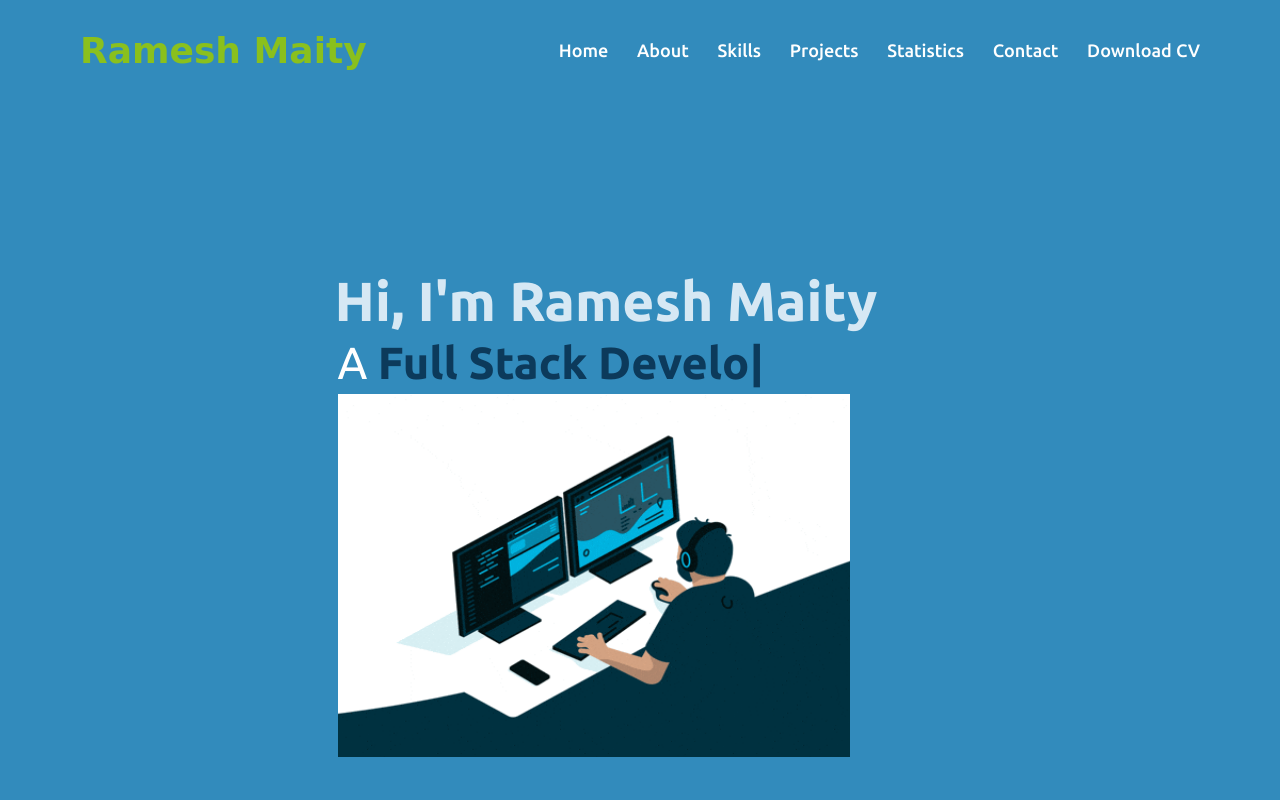
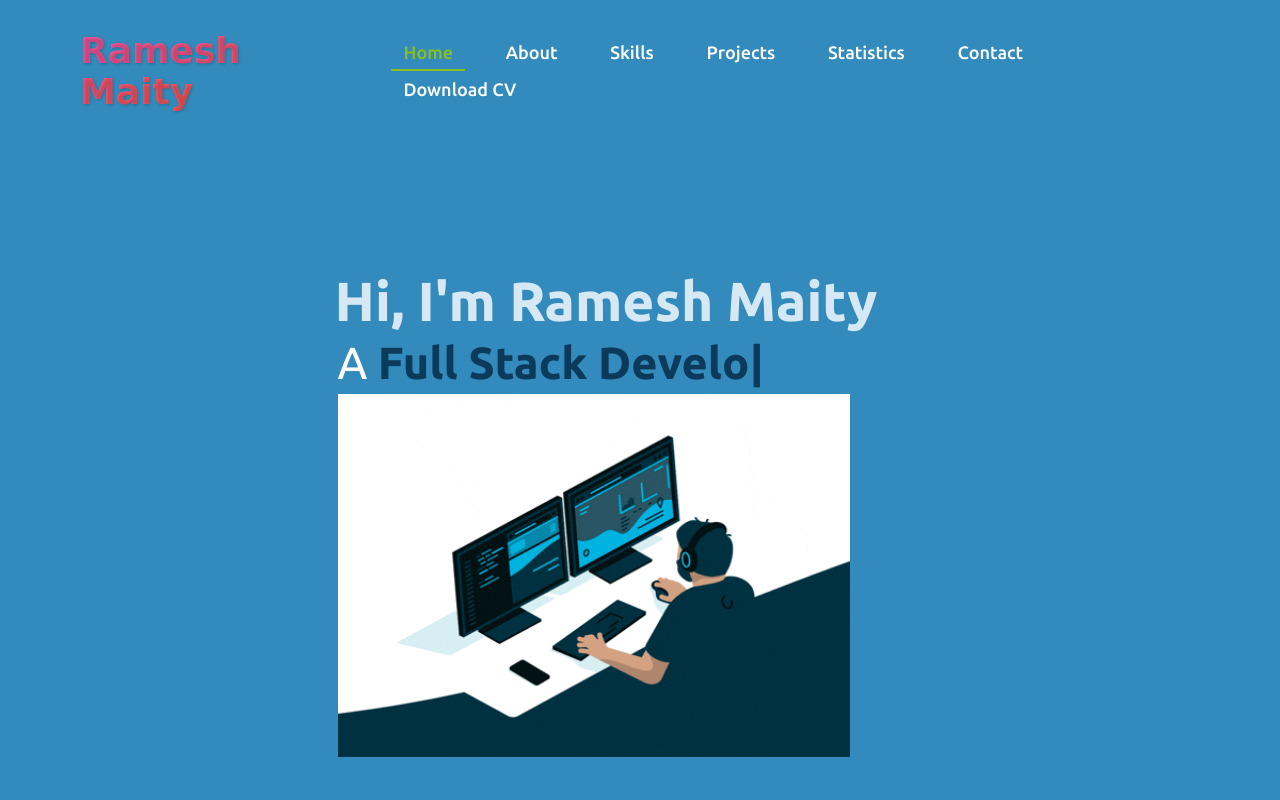
Before and after one commit to mramesh907/RameshMaity, a plain HTML site: page index.html in a window 1280 px wide. Shown: the top 800 px of the page. Drawn offline with nearby package versions, Linux system fonts and the light colour scheme; a web font is replaced by a local one.

Commit message:
Enhance navbar and logo styles; add hover effects and active link indicators

```diff
--- a/index.html
+++ b/index.html
@@ -25,18 +25,18 @@
         <div class="max-width">
             <div><a href="#" class="logooo">Ramesh Maity</a></div>
             <ul class="menu">
-                <li><a href="#home" class="nav-link">Home</a></li>
-                <li><a href="#about" class="nav-link">About</a></li>
-                <li><a href="#skills" class="nav-link">Skills</a></li>
-                <li><a href="#projects" class="nav-link">Projects</a></li>
-                <li><a href="#statics" class="nav-link">Statistics</a></li>
-                <li><a href="#contact" class="nav-link">Contact</a></li>
+                <li><a href="#home" class="nav-link active">Home</a></li>
+                <li><a href="#about" class="nav-link active">About</a></li>
+                <li><a href="#skills" class="nav-link active">Skills</a></li>
+                <li><a href="#projects" class="nav-link active">Projects</a></li>
+                <li><a href="#statics" class="nav-link active">Statistics</a></li>
+                <li><a href="#contact" class="nav-link active">Contact</a></li>
                 <!-- <a href="./images/Ramesh Maity-fw28_163-Node JS Developer (1).pdf" download>Download CV</a> -->
 
 
-                <li class="nav-link resume" id="resume-button-1"><a
-                    href="https://drive.google.com/uc?export=download&id=1NVr73EikzQwTez0qsf6X2DarECGKqsK1"
-                    class="btn-box">Download CV</a>
+                <li class="nav-link resume active" id="resume-button-1"><a
+                        href="https://drive.google.com/uc?export=download&id=1NVr73EikzQwTez0qsf6X2DarECGKqsK1"
+                        class="btn-box active">Download CV</a>
                 </li>
             </ul>
             <div class="nav-link">
@@ -68,17 +68,23 @@
                 <div class="column right">
                     <div class="text" id="user-detail-intro">I'm Ramesh Maity and I'm a <span class="typing-2"></span>
                     </div>
-                <p>I'm a backend developer with strong expertise in the MERN stack, passionate about building scalable and efficient
-                    server-side applications. With a solid foundation in computer science and hands-on experience in technologies like
-                    Node.js, Express.js, MongoDB, and RESTful APIs, I specialize in developing full-stack web solutions with secure
-                    authentication, robust logic, and real-time performance. My projects—ranging from e-commerce platforms to result
-                    management systems—reflect a commitment to clean code, efficient data handling, and user-focused design. I am
-                    constantly expanding my skills and embracing new tools to stay aligned with evolving industry trends.</p>
+                    <p>I'm a backend developer with strong expertise in the MERN stack, passionate about building
+                        scalable and efficient
+                        server-side applications. With a solid foundation in computer science and hands-on experience in
+                        technologies like
+                        Node.js, Express.js, MongoDB, and RESTful APIs, I specialize in developing full-stack web
+                        solutions with secure
+                        authentication, robust logic, and real-time performance. My projects—ranging from e-commerce
+                        platforms to result
+                        management systems—reflect a commitment to clean code, efficient data handling, and user-focused
+                        design. I am
+                        constantly expanding my skills and embracing new tools to stay aligned with evolving industry
+                        trends.</p>
 
                     <!-- <button id="resume-button-2"><a href="./images/Ramesh Maity-fw28_163-Node JS Developer (1).pdf" id="resume-link-2" class="nav-link resume" download>Download CV</a></button> -->
-                    <a id="resume-button-1" href="https://drive.google.com/uc?export=download&id=1NVr73EikzQwTez0qsf6X2DarECGKqsK1" target="_blank"
-                        class="btn btn-primary" download
-                        >Download CV</a>
+                    <a id="resume-button-1"
+                        href="https://drive.google.com/uc?export=download&id=1NVr73EikzQwTez0qsf6X2DarECGKqsK1"
+                        target="_blank" class="btn btn-primary" download>Download CV</a>
                 </div>
             </div>
         </div>
@@ -110,8 +116,8 @@
                     <span class="skills-card-name">CSS</span>
                 </li>
                 <li class="skills-card">
-                    <span class="iconify skills-card-img" data-icon="logos:javascript" data-inline="false" data-width="90px"
-                        data-height="90px"></span>
+                    <span class="iconify skills-card-img" data-icon="logos:javascript" data-inline="false"
+                        data-width="90px" data-height="90px"></span>
                     <span class="skills-card-name">JavaScript</span>
                 </li>
                 <li class="skills-card">
@@ -120,13 +126,13 @@
                     <span class="skills-card-name">React</span>
                 </li>
                 <li class="skills-card">
-                    <span class="iconify skills-card-img" data-icon="logos:bootstrap" data-inline="false" data-width="90px"
-                        data-height="90px"></span>
+                    <span class="iconify skills-card-img" data-icon="logos:bootstrap" data-inline="false"
+                        data-width="90px" data-height="90px"></span>
                     <span class="skills-card-name">Bootstrap</span>
                 </li>
                 <li class="skills-card">
-                    <span class="iconify skills-card-img" data-icon="logos:tailwindcss-icon" data-inline="false" data-width="90px"
-                        data-height="90px"></span>
+                    <span class="iconify skills-card-img" data-icon="logos:tailwindcss-icon" data-inline="false"
+                        data-width="90px" data-height="90px"></span>
                     <span class="skills-card-name">Tailwind CSS</span>
                 </li>
 
@@ -153,20 +159,20 @@
 
                 <!-- Database -->
                 <li class="skills-card">
-                    <span class="iconify skills-card-img" data-icon="logos:mongodb" data-inline="false" data-width="90px"
-                        data-height="90px"></span>
+                    <span class="iconify skills-card-img" data-icon="logos:mongodb" data-inline="false"
+                        data-width="90px" data-height="90px"></span>
                     <span class="skills-card-name">MongoDB</span>
                 </li>
                 <li class="skills-card">
-                    <span class="iconify skills-card-img" data-icon="simple-icons:oracle" data-inline="false" data-width="90px"
-                        data-height="90px"></span>
+                    <span class="iconify skills-card-img" data-icon="simple-icons:oracle" data-inline="false"
+                        data-width="90px" data-height="90px"></span>
                     <span class="skills-card-name">Oracle</span>
                 </li>
 
                 <!-- Tools -->
                 <li class="skills-card">
-                    <span class="iconify skills-card-img" data-icon="logos:git-icon" data-inline="false" data-width="90px"
-                        data-height="90px"></span>
+                    <span class="iconify skills-card-img" data-icon="logos:git-icon" data-inline="false"
+                        data-width="90px" data-height="90px"></span>
                     <span class="skills-card-name">Git</span>
                 </li>
             </ul>
@@ -189,9 +195,11 @@
                     <div class="box">
                         <img src="./photos/resultManagement.png" alt="Result Management System">
                         <div class="text project-title">Result Management</div>
-                            <p class="project-description">A web-based result management system that enables secure storage and dynamic display of
-                                student results. It includes role-based authentication for students and administrators, offering a streamlined
-                                interface for managing academic records efficiently.</p>
+                        <p class="project-description">A web-based result management system that enables secure storage
+                            and dynamic display of
+                            student results. It includes role-based authentication for students and administrators,
+                            offering a streamlined
+                            interface for managing academic records efficiently.</p>
 
                         <div class="button-container">
                             <a href="https://github.com/mramesh907/ResultManagement"
@@ -206,8 +214,10 @@
                     <div class="box">
                         <img src="./photos/myStore.png" alt="MyStore">
                         <div class="text project-title">MyStore</div>
-                        <p class="project-description">A full-stack e-commerce platform where users can browse products, manage their cart, and
-                            place secure orders. It features user and admin authentication, RESTful APIs, and Stripe integration for seamless
+                        <p class="project-description">A full-stack e-commerce platform where users can browse products,
+                            manage their cart, and
+                            place secure orders. It features user and admin authentication, RESTful APIs, and Stripe
+                            integration for seamless
                             online payments.</p>
 
                         <div class="button-container">
@@ -223,8 +233,10 @@
                     <div class="box">
                         <img src="./photos/chattingApplication.png" alt="Chatting Application">
                         <div class="text project-title">Chatting Application</div>
-                        <p class="project-description">A Java-based real-time chat application built using Swing and Sockets. It features a
-                            simple GUI for client-server communication, enabling users to exchange messages instantly through a responsive and
+                        <p class="project-description">A Java-based real-time chat application built using Swing and
+                            Sockets. It features a
+                            simple GUI for client-server communication, enabling users to exchange messages instantly
+                            through a responsive and
                             interactive interface.</p>
 
                         <div class="button-container">
@@ -241,8 +253,10 @@
                     <div class="box">
                         <img src="./photos/imageSearch.png" alt="Image Search">
                         <div class="text project-title">Image Search</div>
-                        <p class="project-description">A responsive image search application powered by the Unsplash API. Users can search for
-                            high-quality images with real-time results and load more images using seamless pagination—all within a clean and
+                        <p class="project-description">A responsive image search application powered by the Unsplash
+                            API. Users can search for
+                            high-quality images with real-time results and load more images using seamless
+                            pagination—all within a clean and
                             intuitive UI.</p>
 
                         <div class="button-container">
@@ -295,7 +309,8 @@
                 <div class="column left">
                     <div class="text">Get in Touch</div>
                     <p>Thank you for visiting out my profile. If you would like to get into contact with me, please fill
-                        out the form below or mail me at <a href="mailto:maityramesh907@gmail">maityramesh907@gmail.com</a>.</p>
+                        out the form below or mail me at <a
+                            href="mailto:maityramesh907@gmail">maityramesh907@gmail.com</a>.</p>
                     <div class="icons">
                         <div class="row">
                             <i class="fas fa-user"></i>
--- a/script.js
+++ b/script.js
@@ -1,67 +1,87 @@
-$(document).ready(function(){
-    $(window).scroll(function(){
+$(document).ready(function () {
+  $(window).scroll(function () {
     // sticky navbar on scroll script
-        if(this.scrollY > 20){
-            $('.navbar').addClass("sticky");
-        }else{
-            $('.navbar').removeClass("sticky");
+    if (this.scrollY > 20) {
+      $(".navbar").addClass("sticky")
+    } else {
+      $(".navbar").removeClass("sticky")
     }
 
     // scroll-up button show/hide script
-        if(this.scrollY > 500){
-            $('.scroll-up-btn').addClass("show");
-        }else{
-            $('.scroll-up-btn').removeClass("show");
+    if (this.scrollY > 500) {
+      $(".scroll-up-btn").addClass("show")
+    } else {
+      $(".scroll-up-btn").removeClass("show")
     }
-    });
+  })
   // slide-up script
-    $('.scroll-up-btn').click(function(){
-        $('html').animate({scrollTop: 0});
+  $(".scroll-up-btn").click(function () {
+    $("html").animate({ scrollTop: 0 })
     // removing smooth scroll on slide-up button click
-        $('html').css("scrollBehavior", "auto");
-    });
-    $('.navbar .menu li a').click(function(){
+    $("html").css("scrollBehavior", "auto")
+  })
+  $(".navbar .menu li a").click(function () {
     // applying again smooth scroll on menu items click
-        $('html').css("scrollBehavior", "smooth");
-    });
+    $("html").css("scrollBehavior", "smooth")
+  })
   // toggle menu/navbar script
-    $('.nav-link').click(function(){
-        $('.navbar .menu').toggleClass("active");
-        $('.nav-link i').toggleClass("active");
-    });
+  $(".nav-link").click(function () {
+    $(".navbar .menu").toggleClass("active")
+    $(".nav-link i").toggleClass("active")
+  })
   // typing text animation script
   var typed = new Typed(".typing", {
-        strings: ["Backend Developer","Full Stack Developer"],
+    strings: ["Backend Developer", "Full Stack Developer"],
     typeSpeed: 100,
     backSpeed: 60,
-        loop: true
-    });
+    loop: true,
+  })
   var typed = new Typed(".typing-2", {
-        strings: ["Backend Developer","Full Stack Developer"],
+    strings: ["Backend Developer", "Full Stack Developer"],
     typeSpeed: 100,
     backSpeed: 60,
-        loop: true
-    });
+    loop: true,
+  })
   // owl carousel script
-    $('.carousel').owlCarousel({
+  $(".carousel").owlCarousel({
     margin: 20,
     loop: true,
     autoplay: true,
     autoplayTimeOut: 2000,
     autoplayHoverPause: true,
     responsive: {
-            0:{
+      0: {
         items: 1,
-                nav: false
+        nav: false,
       },
-            600:{
+      600: {
         items: 2,
-                nav: false
+        nav: false,
       },
-            1000:{
+      1000: {
         items: 3,
-                nav: false
+        nav: false,
+      },
+    },
+  })
+})
+
+const sections = document.querySelectorAll("section")
+const navLinks = document.querySelectorAll(".menu li a")
+
+window.addEventListener("scroll", () => {
+  let current = ""
+  sections.forEach((section) => {
+    const sectionTop = section.offsetTop - 100
+    if (pageYOffset >= sectionTop) {
+      current = section.getAttribute("id")
     }
+  })
+
+  navLinks.forEach((link) => {
+    link.classList.remove("active")
+    if (link.getAttribute("href") === `#${current}`) {
+      link.classList.add("active")
     }
-    });
-});
+  })
+})
--- a/style.css
+++ b/style.css
@@ -8,12 +8,26 @@
     box-sizing: border-box;
     text-decoration: none;
 }
-.logooo{
+.logooo {
     font-family: 'Cedarville Cursive', cursive;
-    font-size: 36px; /* Adjust size as needed */
+    font-size: 36px;
     font-weight: bold;
-    color: #8AC01D;
-}
+    background: linear-gradient(135deg, #F857A6, #FF5858);
+    -webkit-background-clip: text;
+    -webkit-text-fill-color: transparent;
+    text-shadow: 1px 1px 3px rgba(0, 0, 0, 0.2);
+    transition: transform 0.3s ease, letter-spacing 0.3s ease;
+  }
+
+  .logooo:hover {
+    transform: scale(1.1);
+    letter-spacing: 1px;
+    text-shadow: 0 0 10px rgba(248, 87, 166, 0.5), 0 0 20px rgba(255, 88, 88, 0.4);
+  }
+
+
+
+
 html{
     scroll-behavior: smooth;
 }
@@ -233,6 +247,55 @@ section .title::after{
 .scroll-up-btn:hover{
     filter: brightness(90%);
 }
+
+/* Navbar links base styling */
+.menu li a.nav-link,
+.menu li a.btn-box {
+  position: relative;
+  padding: 8px 12px;
+  font-weight: 500;
+  transition: color 0.3s ease;
+  color: #fff;
+}
+
+/* Hover underline animation */
+.menu li a.nav-link::after,
+.menu li a.btn-box::after,
+.menu li a.nav-link.active::after,
+.menu li a.btn-box.active::after {
+  content: "";
+  position: absolute;
+  width: 0%;
+  height: 2px;
+  left: 0;
+  bottom: 0;
+  background-color: #8AC01D;
+  transition: width 0.4s ease-in-out;
+}
+
+/* Hover color */
+.menu li a.nav-link:hover,
+.menu li a.btn-box:hover {
+  color: #8AC01D;
+}
+
+/* Hover underline */
+.menu li a.nav-link:hover::after,
+.menu li a.btn-box:hover::after {
+  width: 100%;
+}
+
+/* KEEP underline for active section */
+.menu li a.nav-link.active,
+.menu li a.btn-box.active {
+  color: #8AC01D;
+}
+
+.menu li a.nav-link.active::after,
+.menu li a.btn-box.active::after {
+  width: 100%;
+}
+
 /* home section styling */
 .home1{
     display: flex;
```
Lines whose indentation alone changed are shown as unchanged.
